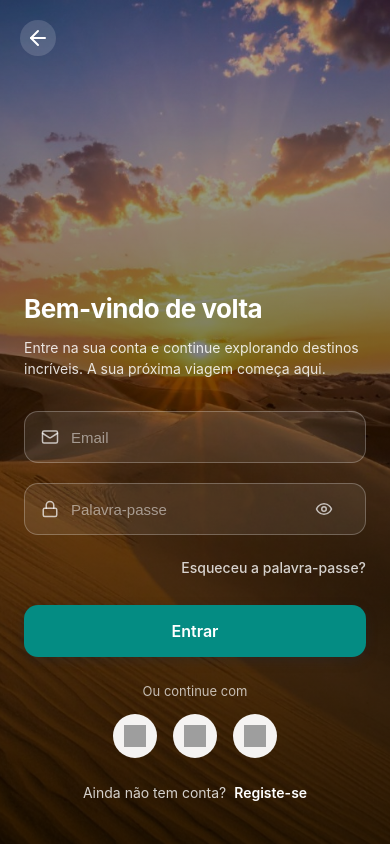
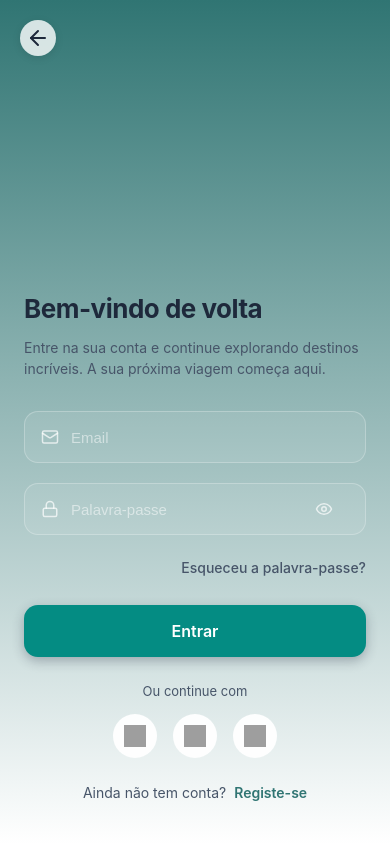
Before and after one commit to mariabernardop63-cell/GOTOUR-GLOBAL-APP, a React (Vite) app: page /login in a window 390 px wide. Built offline with nearby package versions, Linux system fonts and the light colour scheme; no server answers; grey boxes are pictures that could not be loaded; a web font is replaced by a local one.

Commit message:
Update Login and Signup design with gradient background and dark text

```diff
--- a/src/pages/Login/Login.css
+++ b/src/pages/Login/Login.css
@@ -7,13 +7,16 @@
     align-items: center;
     justify-content: center;
     position: relative;
+    background: linear-gradient(to bottom, #307573 0%, #ffffff 100%);
 }
 
 .login-overlay {
     position: absolute;
     inset: 0;
-    background: rgba(0, 0, 0, 0.55);
+    background: rgba(255, 255, 255, 0.1);
     backdrop-filter: blur(2px);
+    display: none;
+    /* Removed overlay */
     z-index: 1;
 }
 
@@ -23,13 +26,13 @@
     z-index: 10;
     width: 90%;
     max-width: 460px;
-    background: rgba(255, 255, 255, 0.1);
+    background: rgba(255, 255, 255, 0.85);
     backdrop-filter: blur(20px);
     -webkit-backdrop-filter: blur(20px);
-    border: 1px solid rgba(255, 255, 255, 0.2);
+    border: 1px solid rgba(255, 255, 255, 0.5);
     border-radius: 24px;
     padding: 40px 32px;
-    box-shadow: 0 8px 32px rgba(0, 0, 0, 0.3);
+    box-shadow: 0 8px 32px rgba(0, 0, 0, 0.1);
     display: flex;
     flex-direction: column;
     animation: fadeInUp 0.6s ease-out;
@@ -39,7 +42,7 @@
     position: absolute;
     top: 24px;
     left: 24px;
-    background: rgba(255, 255, 255, 0.1);
+    background: rgba(255, 255, 255, 0.5);
     border: none;
     border-radius: 50%;
     width: 36px;
@@ -64,14 +67,14 @@
 .login-header h1 {
     font-size: 28px;
     font-weight: 700;
-    color: #ffffff;
+    color: #1e293b;
     margin-bottom: 8px;
     letter-spacing: -0.5px;
 }
 
 .login-header p {
     font-size: 14px;
-    color: rgba(255, 255, 255, 0.85);
+    color: #475569;
     line-height: 1.5;
 }
 
@@ -80,8 +83,8 @@
     position: relative;
     display: flex;
     align-items: center;
-    background: rgba(255, 255, 255, 0.08);
-    border: 1px solid rgba(255, 255, 255, 0.25);
+    background: rgba(255, 255, 255, 0.5);
+    border: 1.5px solid #307573;
     border-radius: 14px;
     padding: 0 16px;
     height: 52px;
@@ -90,12 +93,13 @@
 }
 
 .input-field:focus-within {
-    border-color: rgba(255, 255, 255, 0.6);
-    background: rgba(255, 255, 255, 0.12);
+    border-color: #307573;
+    background: #ffffff;
+    box-shadow: 0 0 0 2px rgba(48, 117, 115, 0.1);
 }
 
 .input-field svg {
-    color: rgba(255, 255, 255, 0.7);
+    color: #307573;
     margin-right: 12px;
     flex-shrink: 0;
 }
@@ -104,20 +108,20 @@
     flex: 1;
     background: transparent;
     border: none;
-    color: #ffffff;
+    color: #1e293b;
     font-size: 15px;
     outline: none;
     width: 100%;
 }
 
 .input-field input::placeholder {
-    color: rgba(255, 255, 255, 0.5);
+    color: #94a3b8;
 }
 
 .eye-btn {
     cursor: pointer;
     padding: 4px;
-    color: rgba(255, 255, 255, 0.7);
+    color: #64748b;
     display: flex;
 }
 
@@ -128,7 +132,7 @@
 }
 
 .forgot-password-row span {
-    color: rgba(255, 255, 255, 0.8);
+    color: #475569;
     font-size: 14px;
     font-weight: 500;
     cursor: pointer;
@@ -136,7 +140,7 @@
 }
 
 .forgot-password-row span:hover {
-    color: #ffffff;
+    color: #307573;
     text-decoration: underline;
 }
 
@@ -189,7 +193,7 @@
 }
 
 .social-login-section p {
-    color: rgba(255, 255, 255, 0.7);
+    color: #475569;
     font-size: 13px;
     margin-bottom: 12px;
 }
@@ -227,11 +231,11 @@
     margin-top: 24px;
     text-align: center;
     font-size: 14px;
-    color: rgba(255, 255, 255, 0.8);
+    color: #475569;
 }
 
 .signup-link span {
-    color: #ffffff;
+    color: #307573;
     font-weight: 600;
     cursor: pointer;
     margin-left: 4px;
@@ -282,7 +286,8 @@
         top: 20px;
         left: 20px;
         z-index: 100;
-        background: rgba(255, 255, 255, 0.15);
+        background: rgba(255, 255, 255, 0.8);
+        box-shadow: 0 2px 8px rgba(0, 0, 0, 0.1);
     }
 
     .login-header {
--- a/src/pages/Login/Login.jsx
+++ b/src/pages/Login/Login.jsx
@@ -36,7 +36,7 @@ const Login = () => {
         <div className="login-page-content">
             <div className="login-glass-container fade-in-up">
                 <button className="back-icon-btn" onClick={() => navigateBack('/')}>
-                    <ArrowLeft size={24} color="#fff" />
+                    <ArrowLeft size={24} color="#1e293b" />
                 </button>
 
                 <div className="login-header">
--- a/src/pages/Signup/Signup.css
+++ b/src/pages/Signup/Signup.css
@@ -8,6 +8,7 @@
     justify-content: center;
     position: relative;
     padding: 20px;
+    background: linear-gradient(to bottom, #307573 0%, #ffffff 100%);
 }
 
 /* Glass Container */
@@ -16,13 +17,13 @@
     z-index: 10;
     width: 90%;
     max-width: 460px;
-    background: rgba(255, 255, 255, 0.1);
+    background: rgba(255, 255, 255, 0.85);
     backdrop-filter: blur(20px);
     -webkit-backdrop-filter: blur(20px);
-    border: 1px solid rgba(255, 255, 255, 0.2);
+    border: 1px solid rgba(255, 255, 255, 0.5);
     border-radius: 24px;
     padding: 40px 32px;
-    box-shadow: 0 8px 32px rgba(0, 0, 0, 0.3);
+    box-shadow: 0 8px 32px rgba(0, 0, 0, 0.1);
     display: flex;
     flex-direction: column;
     animation: fadeInUp 0.6s ease-out;
@@ -32,7 +33,7 @@
     position: absolute;
     top: 24px;
     left: 24px;
-    background: rgba(255, 255, 255, 0.1);
+    background: rgba(255, 255, 255, 0.5);
     border: none;
     border-radius: 50%;
     width: 36px;
@@ -57,14 +58,14 @@
 .signup-header h1 {
     font-size: 28px;
     font-weight: 700;
-    color: #ffffff;
+    color: #1e293b;
     margin-bottom: 8px;
     letter-spacing: -0.5px;
 }
 
 .signup-header p {
     font-size: 14px;
-    color: rgba(255, 255, 255, 0.85);
+    color: #475569;
     line-height: 1.5;
 }
 
@@ -73,8 +74,8 @@
     position: relative;
     display: flex;
     align-items: center;
-    background: rgba(255, 255, 255, 0.08);
-    border: 1px solid rgba(255, 255, 255, 0.25);
+    background: rgba(255, 255, 255, 0.5);
+    border: 1.5px solid #307573;
     border-radius: 14px;
     padding: 0 16px;
     height: 52px;
@@ -83,12 +84,13 @@
 }
 
 .input-field:focus-within {
-    border-color: rgba(255, 255, 255, 0.6);
-    background: rgba(255, 255, 255, 0.12);
+    border-color: #307573;
+    background: #ffffff;
+    box-shadow: 0 0 0 2px rgba(48, 117, 115, 0.1);
 }
 
 .input-field svg {
-    color: rgba(255, 255, 255, 0.7);
+    color: #307573;
     margin-right: 12px;
     flex-shrink: 0;
 }
@@ -98,14 +100,14 @@
     flex: 1;
     background: transparent;
     border: none;
-    color: #ffffff;
+    color: #1e293b;
     font-size: 15px;
     outline: none;
     width: 100%;
 }
 
 .input-field input::placeholder {
-    color: rgba(255, 255, 255, 0.5);
+    color: #94a3b8;
 }
 
 .custom-select {
@@ -114,12 +116,12 @@
 }
 
 .custom-select option {
-    background: #1f2937;
-    color: white;
+    background: #ffffff;
+    color: #1e293b;
 }
 
 .prefix {
-    color: rgba(255, 255, 255, 0.9);
+    color: #1e293b;
     font-weight: 600;
     margin-right: 8px;
 }
@@ -133,7 +135,7 @@
 .date-selects select {
     background: transparent;
     border: none;
-    color: white;
+    color: #1e293b;
     font-size: 14px;
     outline: none;
     cursor: pointer;
@@ -141,13 +143,13 @@
 }
 
 .date-selects select option {
-    background: #1f2937;
+    background: #ffffff;
 }
 
 .eye-btn {
     cursor: pointer;
     padding: 4px;
-    color: rgba(255, 255, 255, 0.7);
+    color: #64748b;
     display: flex;
 }
 
@@ -199,7 +201,7 @@
 }
 
 .social-login-section p {
-    color: rgba(255, 255, 255, 0.7);
+    color: #475569;
     font-size: 13px;
     margin-bottom: 12px;
 }
@@ -237,11 +239,11 @@
     margin-top: 24px;
     text-align: center;
     font-size: 14px;
-    color: rgba(255, 255, 255, 0.8);
+    color: #475569;
 }
 
 .login-link span {
-    color: #ffffff;
+    color: #307573;
     font-weight: 600;
     cursor: pointer;
     margin-left: 4px;
@@ -256,7 +258,7 @@
     display: flex;
     align-items: flex-start;
     gap: 10px;
-    color: rgba(255, 255, 255, 0.85);
+    color: #475569;
     font-size: 13px;
     margin-bottom: 20px;
     cursor: pointer;
@@ -264,7 +266,7 @@
 
 .terms-label input {
     margin-top: 3px;
-    accent-color: #1e293b;
+    accent-color: #307573;
 }
 
 /* Animations */
@@ -318,7 +320,8 @@
         top: 20px;
         left: 20px;
         z-index: 100;
-        background: rgba(255, 255, 255, 0.15);
+        background: rgba(255, 255, 255, 0.8);
+        box-shadow: 0 2px 8px rgba(0, 0, 0, 0.1);
     }
 
     .signup-header {
--- a/src/pages/Signup/Signup.jsx
+++ b/src/pages/Signup/Signup.jsx
@@ -95,7 +95,7 @@ const Signup = () => {
         <div className="signup-page-content">
             <div className="signup-glass-container fade-in-up">
                 <button className="back-icon-btn" onClick={handleBack}>
-                    <ArrowLeft size={24} color="#fff" />
+                    <ArrowLeft size={24} color="#1e293b" />
                 </button>
 
                 <div className="signup-header">
```
